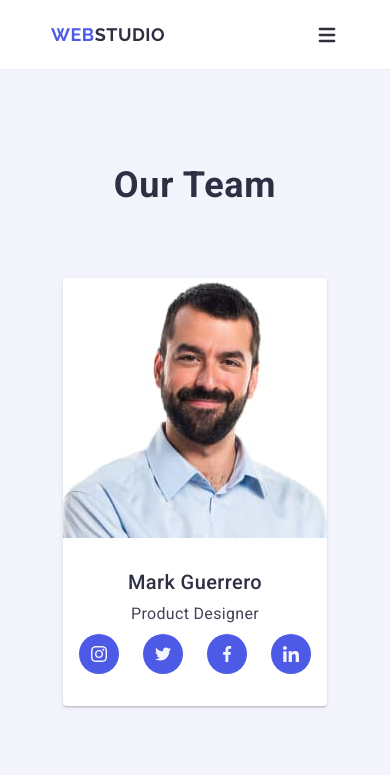
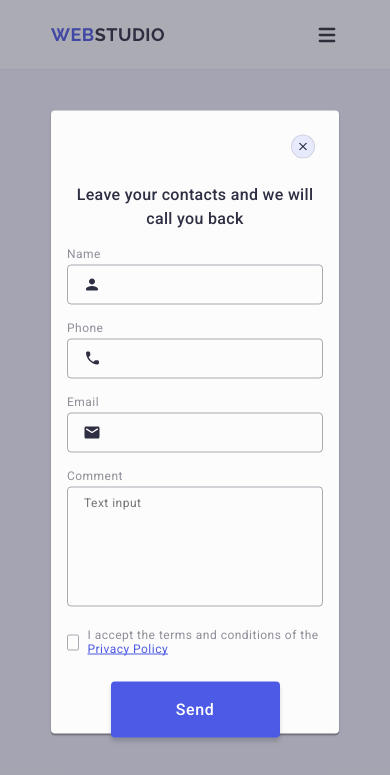
Before and after one commit to tania-tatiana/goit-markup-hw-06, a plain HTML site: page index.html in a window 390 px wide. Shown: the top 775 px of the page. Drawn offline with nearby package versions, Linux system fonts and the light colour scheme.

Commit message:
add mobile modal

```diff
--- a/css/styles.css
+++ b/css/styles.css
@@ -1051,7 +1051,7 @@ input[type='checkbox']:checked
   left: 50%;
 
   width: 288px;
-  min-height: 623px;
+  height: 623px;
   border-radius: 4px;
 
   padding: 72px 16px 24px 16px;
@@ -1137,8 +1137,10 @@ input[type='checkbox']:checked
   fill: #2e2f42;
   transition: fill 250ms cubic-bezier(0.4, 0, 0.2, 1);
 }
-.mobile-modal-form-textatea {
+.mobile-modal-form-wrapper {
   margin-bottom: 16px;
+}
+.mobile-modal-form-textarea {
   font-size: 12px;
   line-height: 1.17;
   letter-spacing: 0.04em;
@@ -1171,10 +1173,13 @@ input[type='checkbox']:checked
   margin-bottom: 24px;
 }
 .mobile-modal-form-agreement-text {
+  display: flex;
   font-size: 12px;
   line-height: 1.17;
   letter-spacing: 0.04em;
   color: #8e8f99;
+  justify-content: center;
+  align-items: center;
 }
 .mobile-modal-form-checkbox {
   display: inline-flex;
@@ -1191,11 +1196,13 @@ input[type='checkbox']:checked
     border 250ms cubic-bezier(0.4, 0, 0.2, 1),
     fill 250ms cubic-bezier(0.4, 0, 0.2, 1);
 }
+.mobile-modal-form-checkbox-text {
+}
 .mobile-modal-form-checkbox-icon {
 }
 input[type='checkbox']:checked
-  + .modal-form-agreement-text
-  > .modal-form-checkbox {
+  + .mobile-modal-form-agreement-text
+  > .mobile-modal-form-checkbox {
   background-color: #404bbf;
   border: none;
   fill: #f4f4fd;
--- a/index.html
+++ b/index.html
@@ -815,7 +815,7 @@ for Your Business"
         </li>
       </ul>
     </div>
-    <div mobile-data-modal class="mobile-backdrop">
+    <div mobile-data-modal class="mobile-backdrop is-open">
       <div class="mobile-modal">
         <button mobile-data-modal-close type="button" class="mobile-modal-btn">
           <svg class="mobile-modal-btn-icon" width="8" height="8">
@@ -872,8 +872,11 @@ for Your Business"
               </svg>
             </div>
           </div>
-          <div class="mobile-modal-form-textatea">
-            <label for="user-comment" class="modal-form-label">Comment</label>
+
+          <div class="mobile-modal-form-wrapper">
+            <label for="user-comment" class="mobile-modal-form-label"
+              >Comment</label
+            >
             <textarea
               class="mobile-modal-form-textarea"
               name="user-comment"
@@ -899,10 +902,12 @@ for Your Business"
                   <use href="./images/icons.svg#icon-check"></use>
                 </svg>
               </span>
-              I accept the terms and conditions of the
-              <a href="#" class="mobile-modal-form-agreement-link"
-                >Privacy Policy</a
-              >
+              <span class="mobile-modal-form-checkbox-text">
+                I accept the terms and conditions of the
+                <a href="#" class="mobile-modal-form-agreement-link"
+                  >Privacy Policy</a
+                >
+              </span>
             </label>
           </div>
           <button type="submit" class="mobile-send-button">Send</button>
@@ -910,5 +915,6 @@ for Your Business"
       </div>
     </div>
     <script src="./js/modal.js"></script>
+    <script src="./js/menu.js"></script>
   </body>
 </html>
--- /dev/null
+++ b/js/menu.js
@@ -0,0 +1,18 @@
+(() => {
+  const refs = {
+    // Додати атрибут data-modal-opened на кнопку відкриття
+    openModalBtn: document.querySelector('[data-modal-opened]'),
+    // Додати атрибут data-modal-closed на кнопку закриття
+    closeModalBtn: document.querySelector('[data-modal-closed]'),
+    // Додати атрибут data-modalka на бекдроп модалки
+    modal: document.querySelector('[data-modalka]'),
+  };
+
+  refs.openModalBtn.addEventListener('click', toggleModal);
+  refs.closeModalBtn.addEventListener('click', toggleModal);
+
+  function toggleModal() {
+    // is-open це клас який буде додаватися/забиратися на бекдроп при натисканні на кнопки
+    refs.modal.classList.toggle('is-open');
+  }
+})();
--- a/js/modal.js
+++ b/js/modal.js
@@ -17,24 +17,7 @@
   }
 })();
 
-(() => {
-  const refs = {
-    // Додати атрибут data-modal-opened на кнопку відкриття
-    openModalBtn: document.querySelector('[data-modal-opened]'),
-    // Додати атрибут data-modal-closed на кнопку закриття
-    closeModalBtn: document.querySelector('[data-modal-closed]'),
-    // Додати атрибут data-modalka на бекдроп модалки
-    modal: document.querySelector('[data-modalka]'),
-  };
 
-  refs.openModalBtn.addEventListener('click', toggleModal);
-  refs.closeModalBtn.addEventListener('click', toggleModal);
-
-  function toggleModal() {
-    // is-open це клас який буде додаватися/забиратися на бекдроп при натисканні на кнопки
-    refs.modal.classList.toggle('is-open');
-  }
-})();
 
 (() => {
   const refs = {
```
